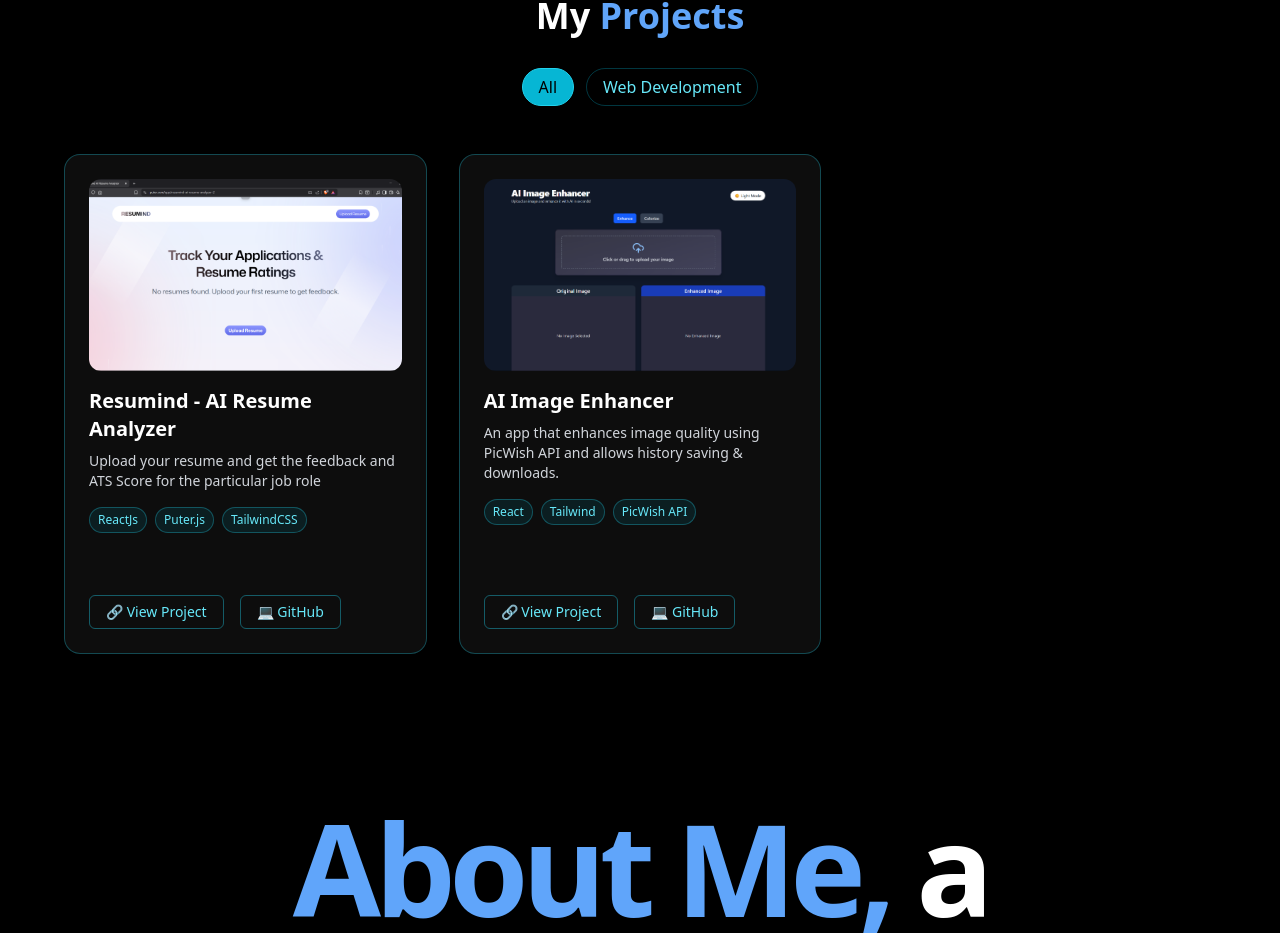
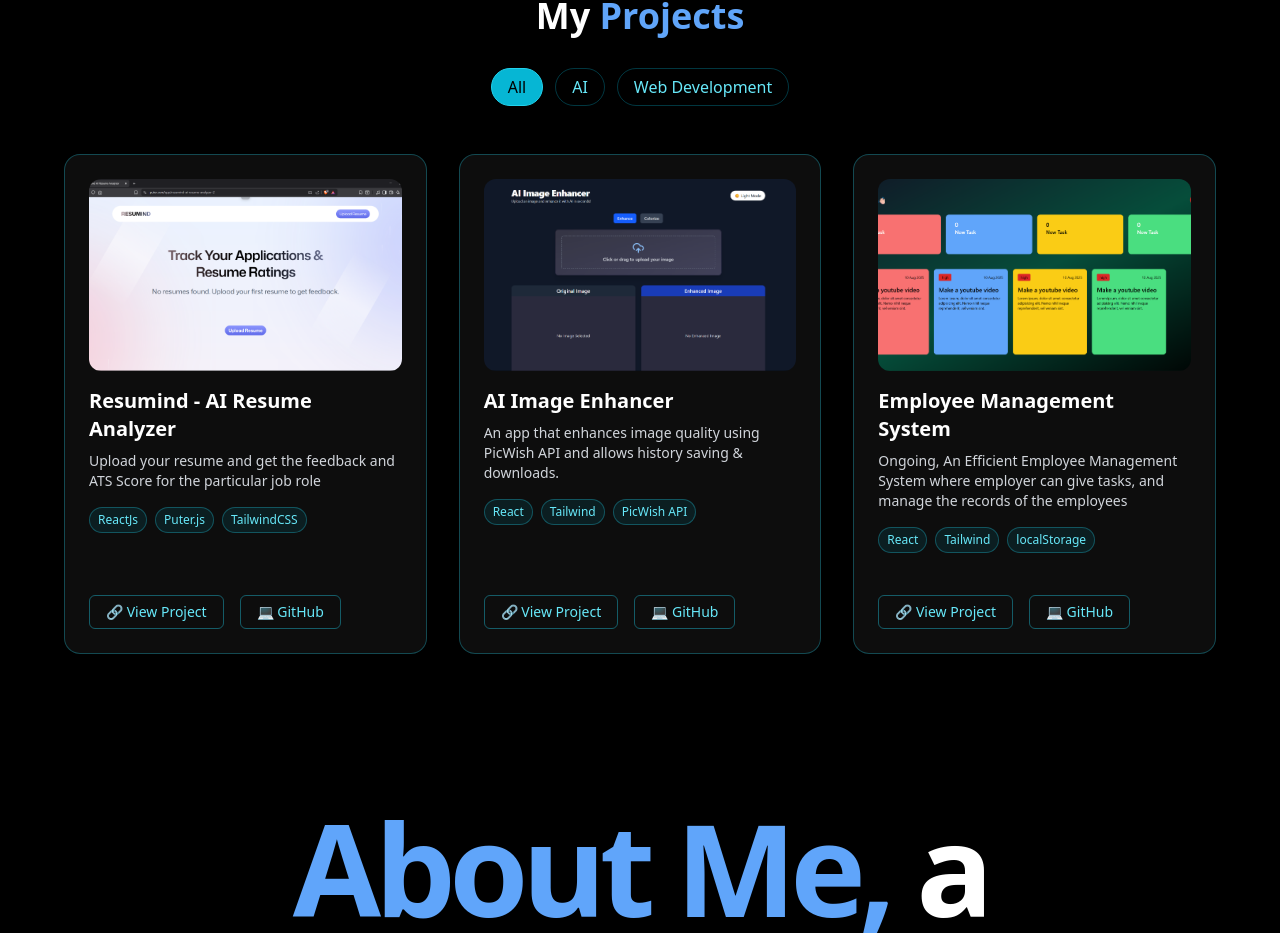
Before and after one commit to Aniket-dev-tech/react-personal-portfolio, a React (Vite) app: page / in a window 1280 px wide. Shown: the part 1804-2737 px from the top of the page. Built offline with nearby package versions, Linux system fonts and the light colour scheme.

Commit message:
Update project

```diff
--- a/src/components/HeroText.jsx
+++ b/src/components/HeroText.jsx
@@ -42,7 +42,7 @@ const HeroText = () => {
   }, []);
 
   return (
-    <div className="max-w-2xl w-full space-y-6 text-left md:text-left text-center md:text-start">
+    <div className="max-w-2xl w-full space-y-6 md:text-left text-center">
       <h1 className="text-[clamp(2rem,5vw,4.5rem)] font-extrabold leading-tight tracking-tight text-white">
         Hi, I’m{" "}
         <span className="relative inline-block bg-gradient-to-r from-cyan-300 via-blue-500 to-purple-500 bg-clip-text text-transparent animate-shimmer font-bold">
--- a/src/data/projects.js
+++ b/src/data/projects.js
@@ -6,7 +6,7 @@ const projects = [
     technologies: ["ReactJs", "Puter.js", "TailwindCSS"],
     link: "https://puter.com/app/resumind-ai-resume-analyzer-2",
     github: "https://github.com/Aniket-dev-tech/ai-resume-analyzer",
-    category: 'Web Development'
+    category: 'AI'
   },
   {
     title: "AI Image Enhancer",
@@ -15,6 +15,15 @@ const projects = [
     technologies: ["React", "Tailwind", "PicWish API"],
     link: "https://your-app-link.com",
     github: "https://github.com/yourusername/image-enhancer",
+    category: 'AI'
+  },
+  {
+    title: "Employee Management System",
+    description: "Ongoing, An Efficient Employee Management System where employer can give tasks, and manage the records of the employees",
+    image: "/images/EMS.png",
+    technologies: ["React", "Tailwind", "localStorage"],
+    link: "#",
+    github: "https://github.com/Aniket-dev-tech/Employee-Management-System",
     category: 'Web Development'
   },
 
```
Also changed, not shown: public/images/EMS.png (added).
